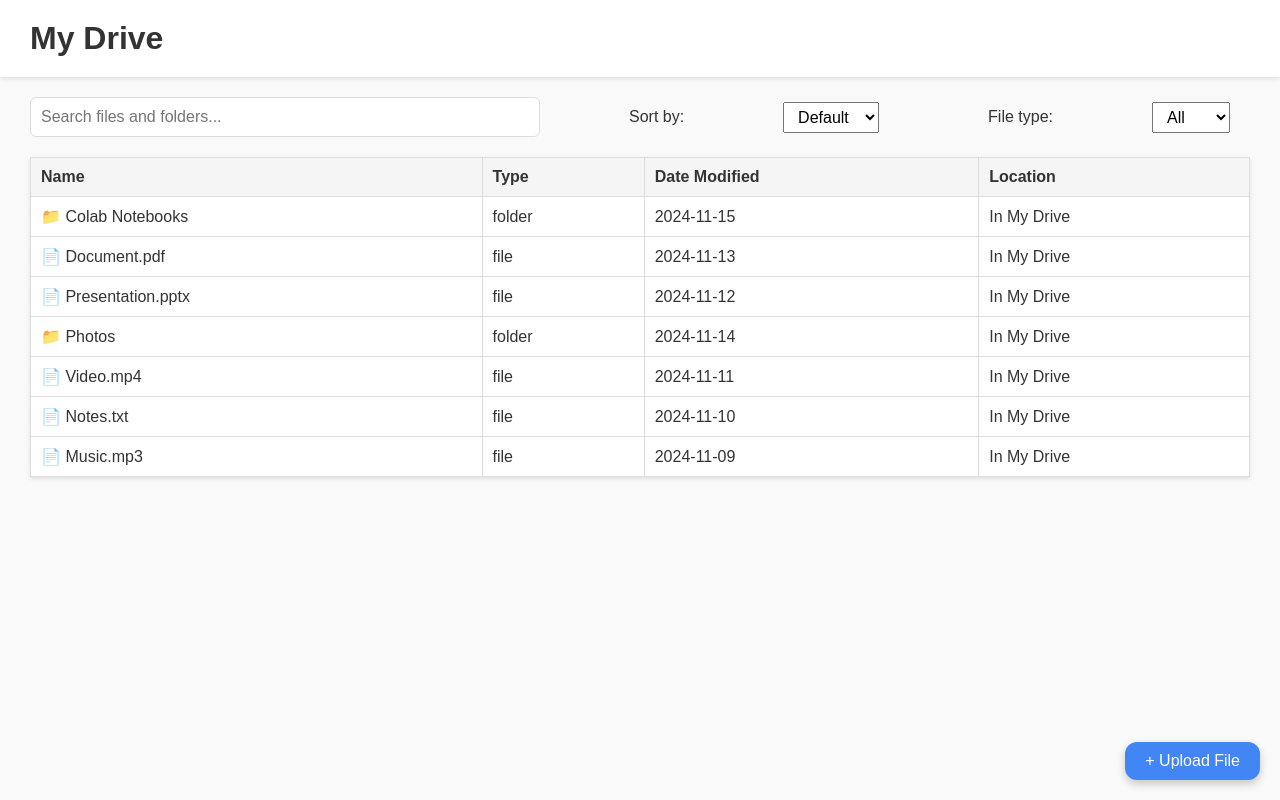
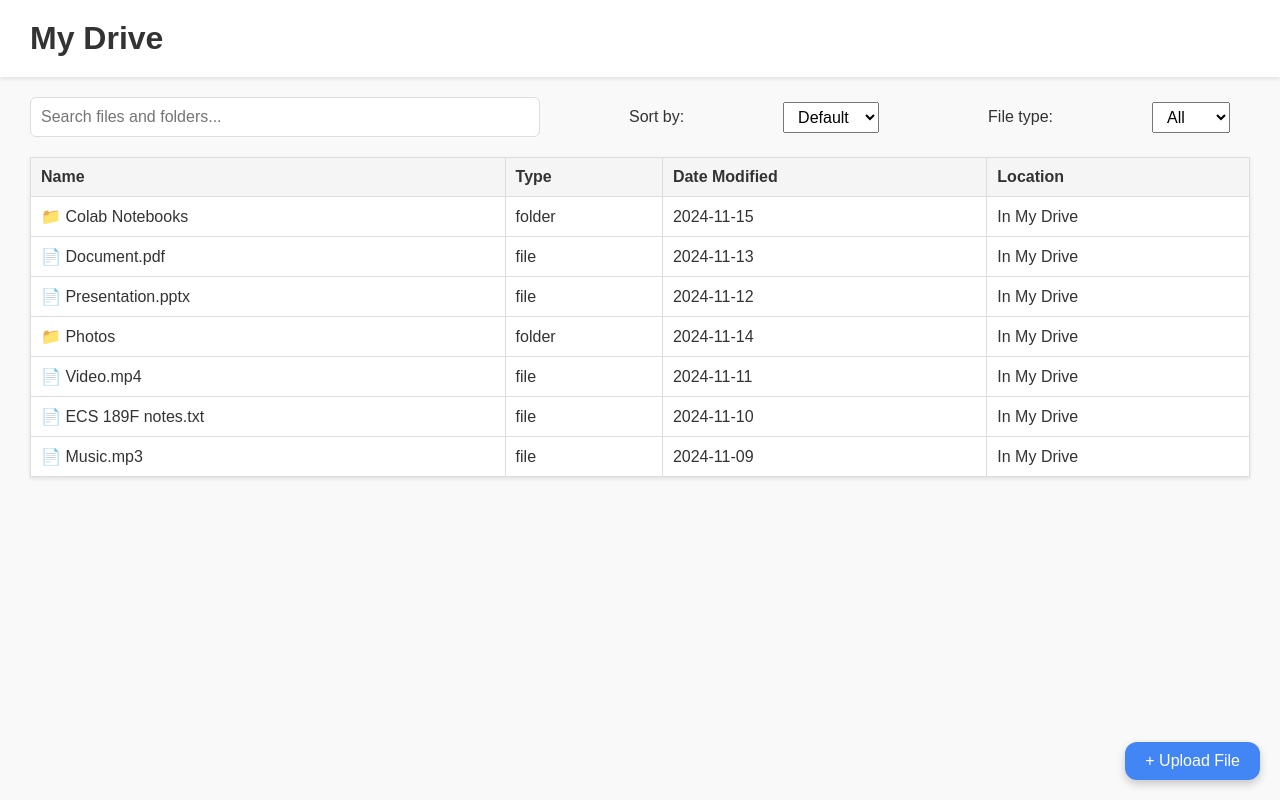
Before and after one commit to ResilientApp/Decentralized-Sys, a React (Create React App) app in the folder decentralized-system/: page / in a window 1280 px wide. Built offline with nearby package versions, Linux system fonts and the light colour scheme.

Commit message:
minor fix

```diff
--- a/decentralized-system/src/App.js
+++ b/decentralized-system/src/App.js
@@ -8,7 +8,7 @@ function App() {
     { name: "Presentation.pptx", type: "file", date: "2024-11-12", location: "In My Drive" },
     { name: "Photos", type: "folder", date: "2024-11-14", location: "In My Drive" },
     { name: "Video.mp4", type: "file", date: "2024-11-11", location: "In My Drive" },
-    { name: "Notes.txt", type: "file", date: "2024-11-10", location: "In My Drive" },
+    { name: "ECS 189F notes.txt", type: "file", date: "2024-11-10", location: "In My Drive" },
     { name: "Music.mp3", type: "file", date: "2024-11-09", location: "In My Drive" },
   ]);
   const [searchQuery, setSearchQuery] = useState("");
```
